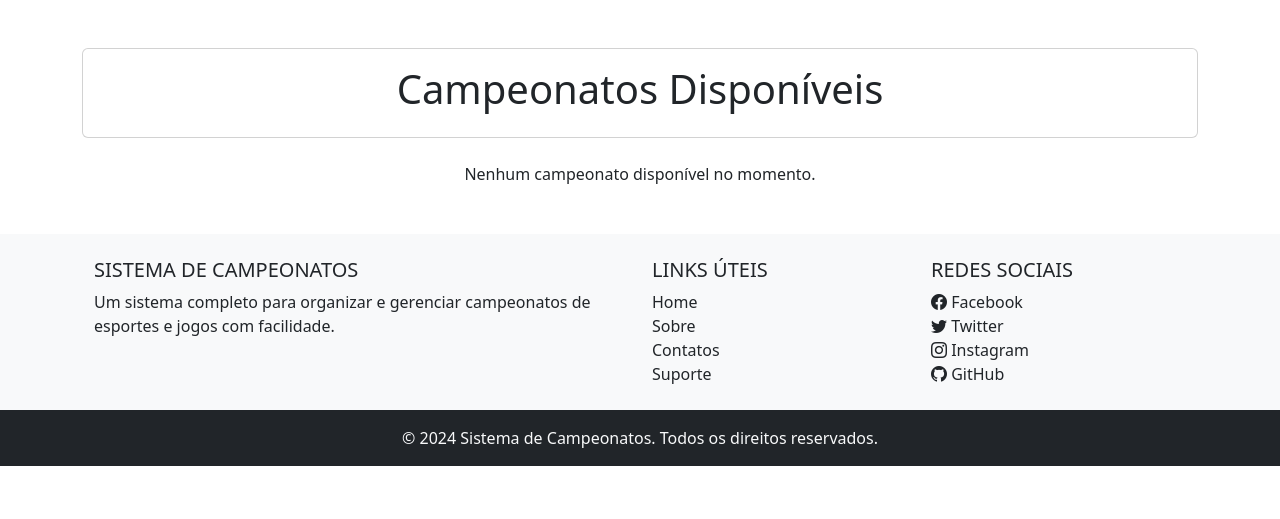
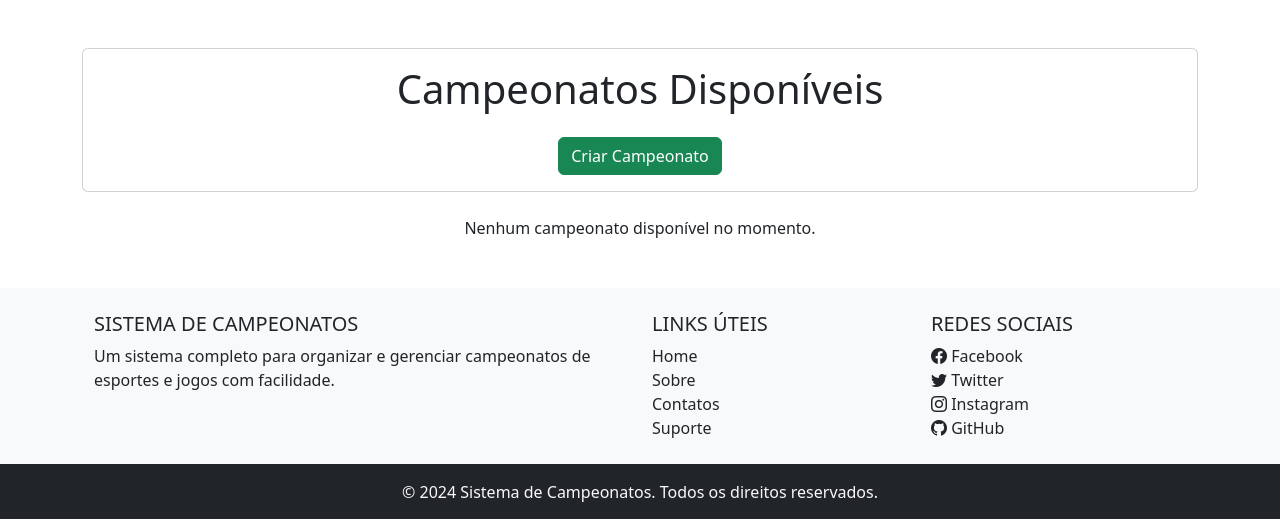
Before and after one commit to Sam0929/Projeto_Camp, a Django app: page /campeonatos/ in a window 1280 px wide. Shown: the part 81-600 px from the top of the page. Run offline with Django 5.2, Linux system fonts and the light colour scheme; data that the repository does not hold is empty.

Commit message:
CRUD Campeonato

```diff
--- a/campeonatos/templates/campeonatos.html
+++ b/campeonatos/templates/campeonatos.html
@@ -12,6 +12,8 @@
                 <div class="card text-center">
                     <div class="card-body">
                         <h1 class="section-title">Campeonatos Disponíveis</h1>
+                        <!-- Botão Criar Campeonato -->
+                        <a href="{% url 'criar_campeonato' %}" class="btn btn-success mt-3">Criar Campeonato</a>
                     </div>
                 </div>
             </div>
@@ -65,6 +67,10 @@
                                 <a href="" class="btn btn-primary">Inscrever-se</a>
                             </div>
                         </div>
+                        <div class="text-center mt-3">
+                            <a href="{% url 'editar_campeonato' campeonato.pk %}" class="btn btn-warning">Editar</a>
+                            <a href="{% url 'deletar_campeonato' campeonato.pk %}" class="btn btn-danger">Deletar</a>
+                        </div>
                     </div>
                 </div>
                 {% endfor %}
--- a/campeonatos/urls.py
+++ b/campeonatos/urls.py
@@ -1,8 +1,9 @@
 from django.urls import path
-
 from . import views
 
 urlpatterns = [
-
     path('', views.campeonatos, name='campeonatos'),
+    path('criar_campeonato/', views.criar_campeonato, name='criar_campeonato'),
+    path('editar_campeonato/<int:pk>/', views.editar_campeonato, name='editar_campeonato'),  # Rota para editar campeonato
+    path('deletar_campeonato/<int:pk>/', views.deletar_campeonato, name='deletar_campeonato'),  # Rota para deletar campeonato
 ]
--- a/campeonatos/views.py
+++ b/campeonatos/views.py
@@ -1,8 +1,43 @@
-from django.shortcuts import render
+from django.shortcuts import render, get_object_or_404
+from django.shortcuts import redirect
 from .models import Campeonato
+from django.http import HttpResponse
+from .forms import CampeonatoForm
+from django.contrib import messages
 
 def campeonatos(request):
 
     campeonatos = Campeonato.objects.all()
 
     return render(request, 'campeonatos.html', {'campeonatos': campeonatos})
+
+def criar_campeonato(request):
+    if request.method == 'POST':
+        form = CampeonatoForm(request.POST)
+        if form.is_valid():
+            form.save()
+            return redirect('campeonatos')  # Redireciona para a lista de campeonatos após a criação
+    else:
+        form = CampeonatoForm()
+
+    return render(request, 'criar_campeonato.html', {'form': form})
+
+def editar_campeonato(request, pk):
+    campeonato = get_object_or_404(Campeonato, pk=pk)
+    if request.method == 'POST':
+        form = CampeonatoForm(request.POST, instance=campeonato)
+        if form.is_valid():
+            form.save()
+            return redirect('campeonatos')  # Redireciona para a lista de campeonatos
+    else:
+        form = CampeonatoForm(instance=campeonato)
+
+    return render(request, 'editar_campeonato.html', {'form': form})
+
+def deletar_campeonato(request, pk):
+    campeonato = get_object_or_404(Campeonato, pk=pk)
+    if request.method == 'POST':
+        campeonato.delete()
+        return redirect('campeonatos')  # Redireciona para a lista de campeonatos
+
+    return render(request, 'deletar_campeonato.html', {'campeonato': campeonato})
```
Also changed, not shown: campeonatos/forms.py (added, +11 -0 lines), campeonatos/templates/criar_campeonato.html (added, +12 -0 lines), campeonatos/templates/deletar_campeonato.html (added, +13 -0 lines), campeonatos/templates/editar_campeonato.html (added, +12 -0 lines).
